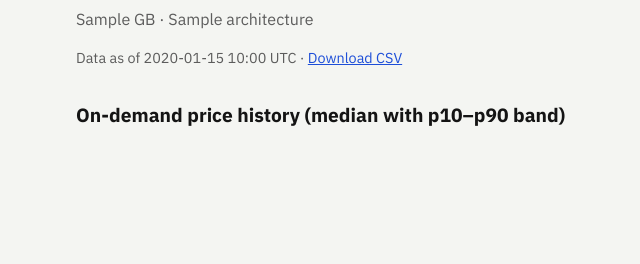
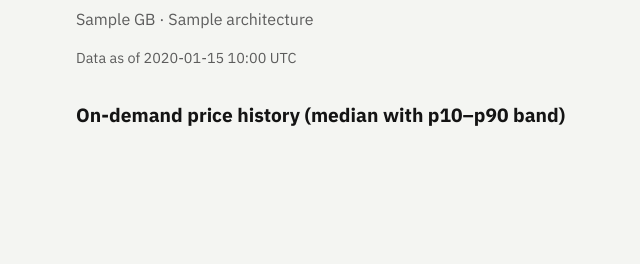
Before and after one commit to varunkandukuri24/gpuindex, a Python web app: template web/templates/gpu.html in a window 1280 px wide. Shown: the part 158-422 px from the top of the page, without its empty margins (40-680 px from the left). Run offline with Jinja, Linux system fonts and the light colour scheme; the template is opened without the code that fills it: most values are stand-ins (such as "Sample title", 1, 10 or a date in 2020).

Commit message:
Remove public CSV download link from GPU detail pages.
Co-authored-by: Cursor <cursoragent@cursor.com>

```diff
--- a/web/templates/gpu.html
+++ b/web/templates/gpu.html
@@ -7,9 +7,7 @@
 <h1>{{ gpu_name }}</h1>
 {% if gpu_type.vram_gb %}<p class="subtitle">{{ gpu_type.vram_gb }} GB · {{ gpu_type.architecture or 'GPU' }}</p>{% endif %}
 {% if snapshot_at %}
-<p class="meta">Data as of {{ snapshot_at.strftime('%Y-%m-%d %H:%M UTC') }} ·
-  <a href="/api/v1/prices.csv?gpu={{ gpu_name }}">Download CSV</a>
-</p>
+<p class="meta">Data as of {{ snapshot_at.strftime('%Y-%m-%d %H:%M UTC') }}</p>
 {% endif %}
 
 <section>
```
